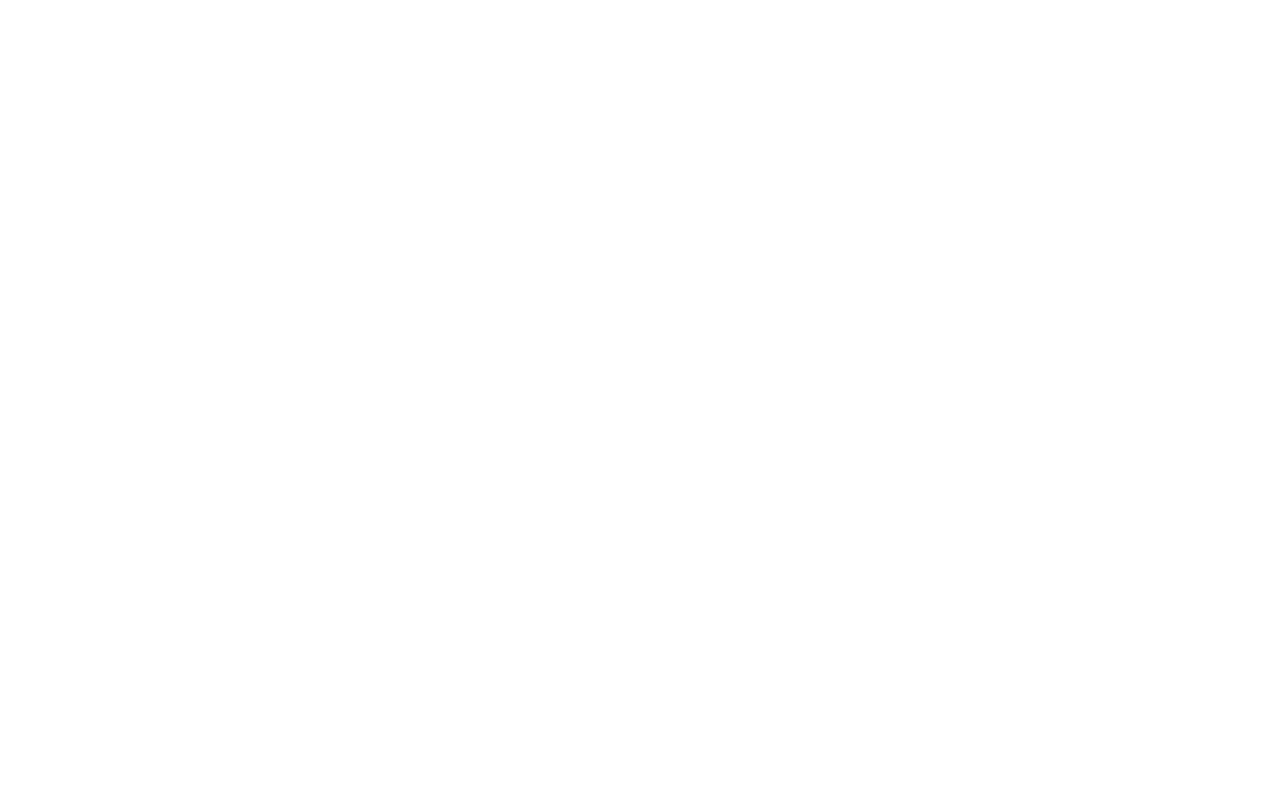
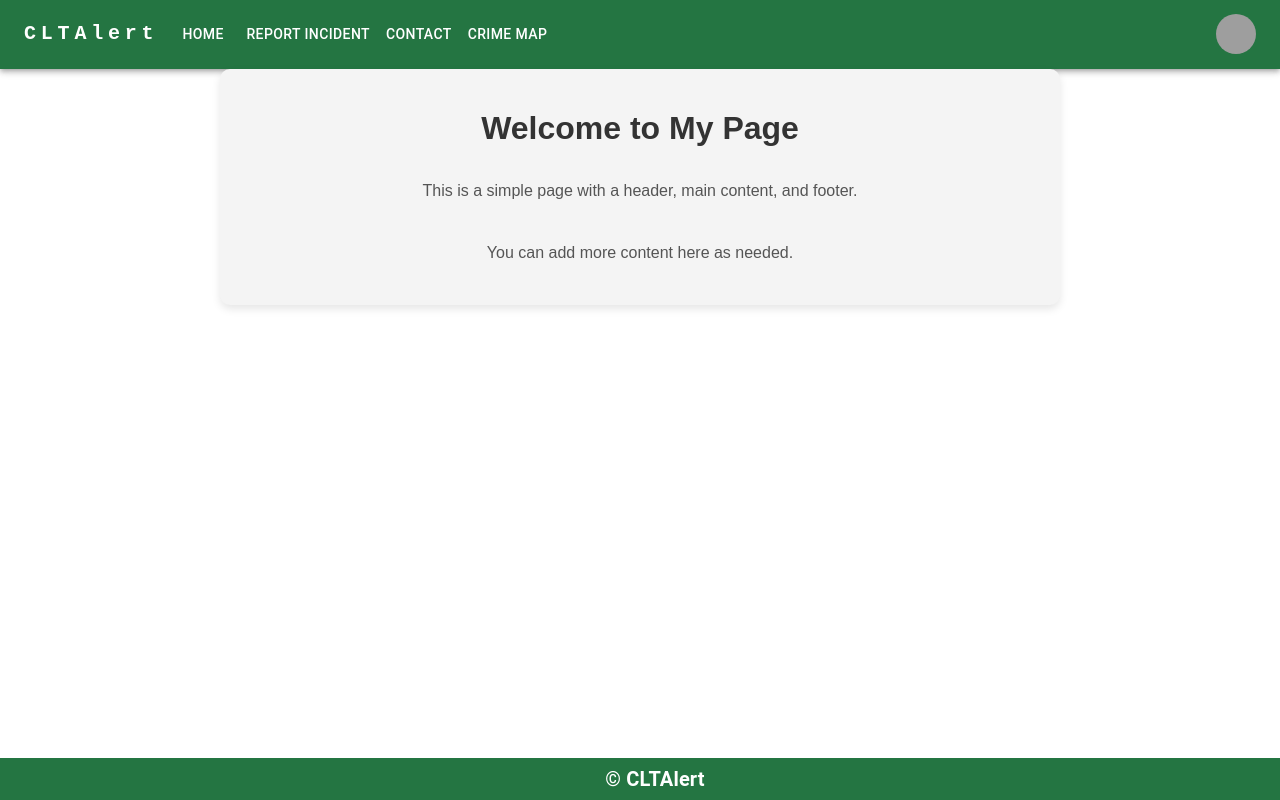
Before and after one commit to blakeuncc/Software-Development-4155, a React (Create React App) app in the folder front-end/: page /Profile in a window 1280 px wide. Before the commit this address had no page. Built offline with nearby package versions, Linux system fonts and the light colour scheme; grey boxes are pictures that could not be loaded; the HTML template or start-up script is replaced by a standard one.

Commit message:
Profile Page shell and routing
Added Profile Page (just a shell concept) and routing to the page. Drop down menu in the header contains a link to it.

```diff
--- a/front-end/src/App.js
+++ b/front-end/src/App.js
@@ -6,6 +6,7 @@
 import Home from './pages/Home.jsx';
 import Map from './pages/Map.jsx';
 import Register from './pages/Register';
+import Profile from './pages/Profile';
 
 
 const App = () => {
@@ -21,7 +22,8 @@
         <Route path="/Contact" element={<Contact />} />
         <Route path="/Report" element={<Report />} />
         <Route path="/Map" element={<Map />} />
-        <Route path="/Register" element={<Register />}
+        <Route path="/Register" element={<Register />} />
+        <Route path="/Profile" element={<Profile />}
 
         />
       </Routes>
--- a/front-end/src/components/Header.jsx
+++ b/front-end/src/components/Header.jsx
@@ -22,7 +22,8 @@
 const settings = [
   { label: 'Sign Out', path: '/Login' },
   { label: 'Login', path: '/Login' },
-  { label: 'Register',path: '/Register' }
+  { label: 'Register',path: '/Register' },
+  { label: 'Profile', path: '/Profile' }
 ];
 
 function ResponsiveAppBar() {
--- /dev/null
+++ b/front-end/src/pages/Profile.jsx
@@ -0,0 +1,19 @@
+// BasicPage.js
+import React from 'react';
+import Header from '../components/Header';
+import Footer from '../components/Footer';
+const Profile = () => {
+  return (
+    <div>
+      <Header />
+      <main style={{ padding: '20px', backgroundColor: '#f4f4f4' }}>
+        <h1>Welcome to My Page</h1>
+        <p>This is a simple page with a header, main content, and footer.</p>
+        <p>You can add more content here as needed.</p>
+      </main>
+      <Footer />
+    </div>
+  );
+};
+
+export default Profile;
```
Also changed, not shown: 1 other file (tests, documents, lock files or other folders).
